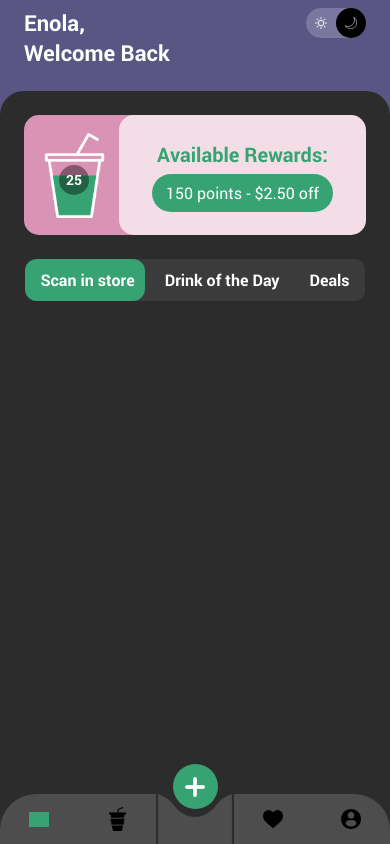
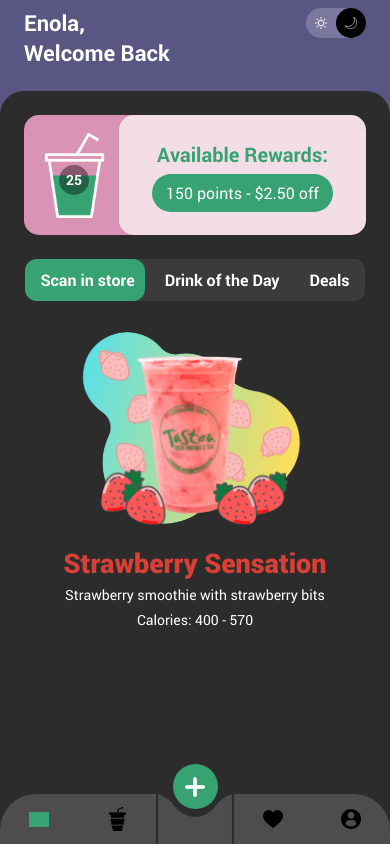
Before and after one commit to TidbitsJS/Tastea, a React Native app: screen /Main in a window 390 px wide. Built offline with nearby package versions, Linux system fonts and the light colour scheme; grey boxes are pictures that could not be loaded.

Commit message:
drinks animated flatlist

```diff
--- a/components/home/PromoDeals.js
+++ b/components/home/PromoDeals.js
@@ -1,7 +1,21 @@
 import React from "react";
-import { View, Text, TouchableOpacity, FlatList } from "react-native";
+import {
+  View,
+  Text,
+  TouchableOpacity,
+  FlatList,
+  Animated,
+  Image,
+} from "react-native";
 
-import { COLORS, SIZES, FONTS, constants } from "../../constants";
+import {
+  COLORS,
+  SIZES,
+  FONTS,
+  constants,
+  dummyData,
+  images,
+} from "../../constants";
 
 function Tabs({ appTheme }) {
   return (
@@ -64,6 +78,8 @@ function Tabs({ appTheme }) {
 }
 
 const PromoDeals = ({ appTheme }) => {
+  const scrollX = React.useRef(new Animated.Value(0)).current;
+
   return (
     <View
       style={{
@@ -73,6 +89,67 @@ const PromoDeals = ({ appTheme }) => {
     >
       {/* Header - Tabs */}
       <Tabs appTheme={appTheme} />
+
+      {/* Details */}
+      <Animated.FlatList
+        data={dummyData.promos}
+        horizontal
+        pagingEnabled
+        scrollEventThrottle={16}
+        snapToAlignment="center"
+        showsHorizontalScrollIndicator={false}
+        keyExtractor={(item) => `${item.id}`}
+        onScroll={Animated.event(
+          [{ nativeEvent: { contentOffset: { x: scrollX } } }],
+          { useNativeDriver: false }
+        )}
+        renderItem={({ item }) => (
+          <View
+            style={{
+              flex: 1,
+              alignItems: "center",
+              width: SIZES.width,
+              paddingTop: SIZES.base,
+            }}
+          >
+            <Image
+              source={images.strawberryBackground}
+              resizeMode="contain"
+              style={{ width: "100%" }}
+            />
+
+            <Text
+              style={{
+                color: COLORS.red,
+                ...FONTS.h1,
+                fontSize: 27,
+              }}
+            >
+              {item.name}
+            </Text>
+
+            <Text
+              style={{
+                marginTop: 3,
+                color: appTheme.textColor,
+                ...FONTS.body4,
+              }}
+            >
+              {item.description}
+            </Text>
+
+            <Text
+              style={{
+                marginTop: 3,
+                color: appTheme.textColor,
+                ...FONTS.body4,
+              }}
+            >
+              Calories: {item.calories}
+            </Text>
+          </View>
+        )}
+      />
     </View>
   );
 };
--- a/screens/Home.js
+++ b/screens/Home.js
@@ -21,7 +21,7 @@ const Home = () => {
           marginTop: -25,
         }}
         contentContainerStyle={{
-          paddingBottom: 150,
+          paddingBottom: 100,
         }}
       >
         {/* Rewards */}
```
